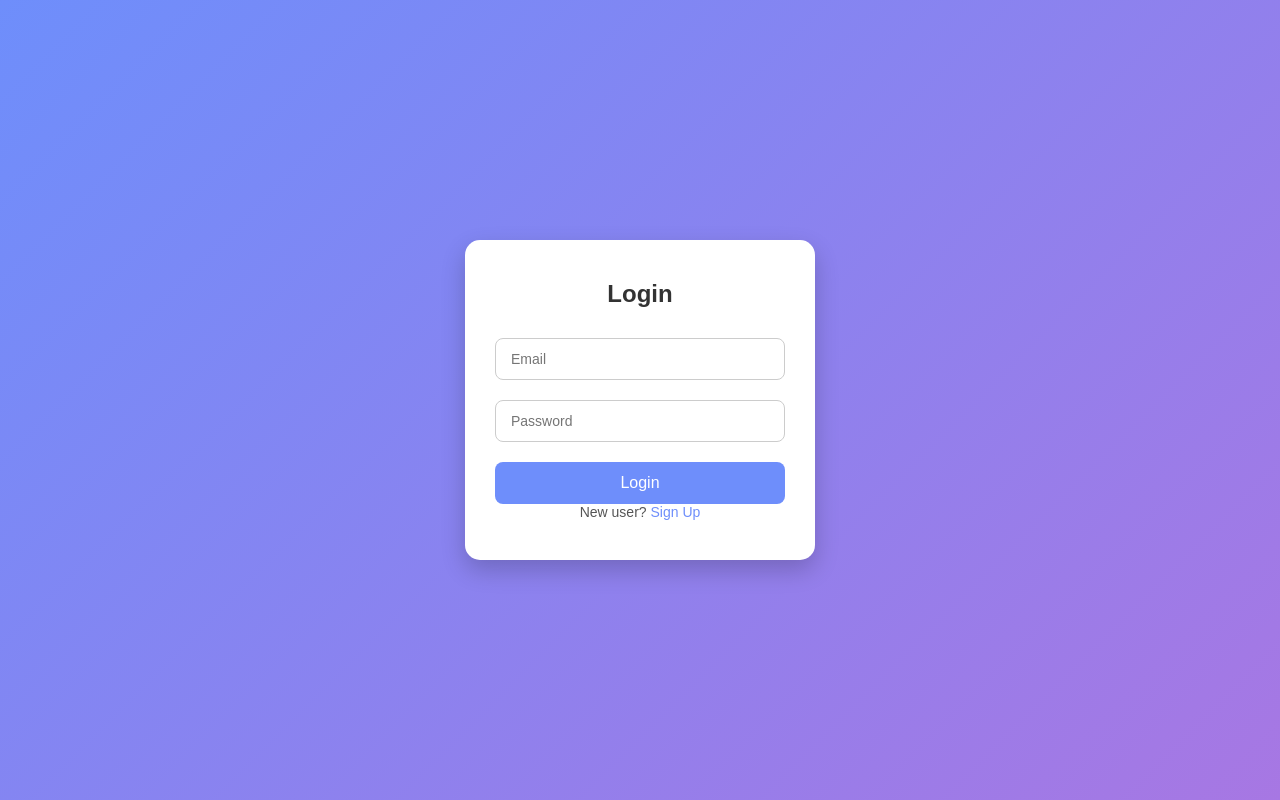
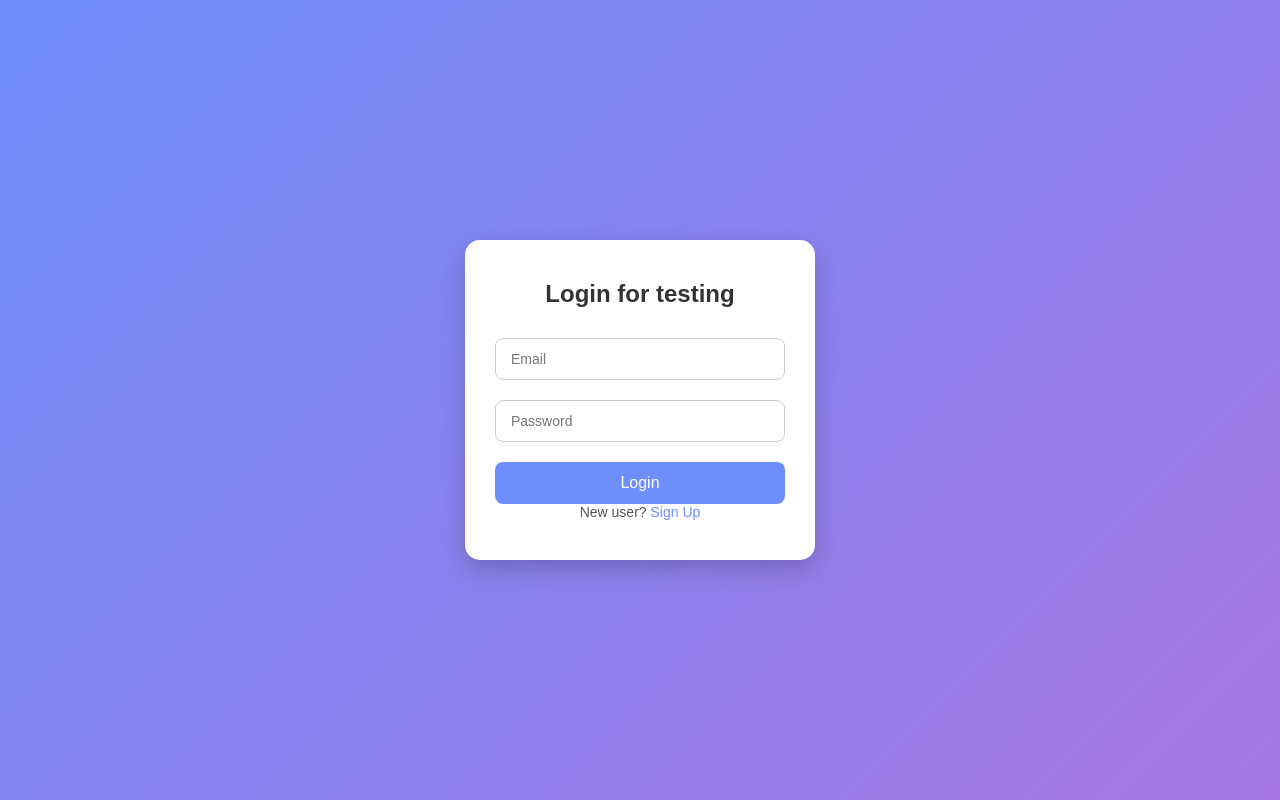
Before and after one commit to huzaifa-kzk/DailyJournal, a plain HTML site: page frontend/login.html in a window 1280 px wide. Drawn offline with Linux system fonts and the light colour scheme.

Commit message:
final test

```diff
--- a/frontend/login.html
+++ b/frontend/login.html
@@ -6,7 +6,7 @@
 </head>
 <body>
   <div class="container">
-    <h2>Login</h2>
+    <h2>Login for testing</h2>
     <input id="email" placeholder="Email">
     <input id="password" type="password" placeholder="Password">
     <button onclick="login()">Login</button>
```
